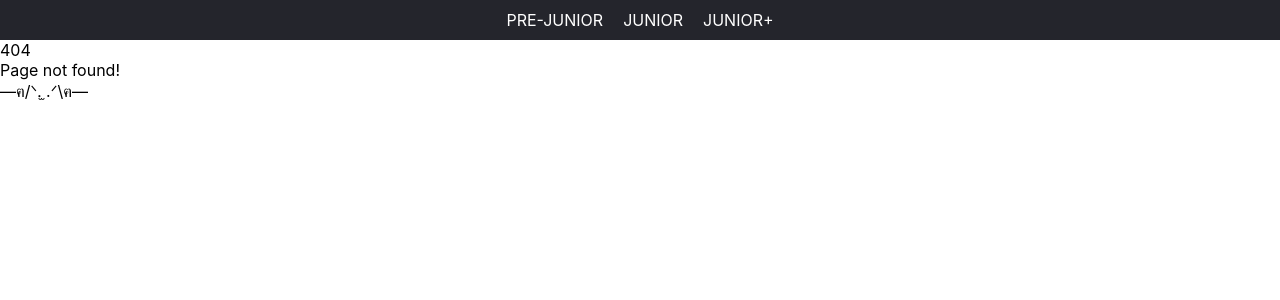
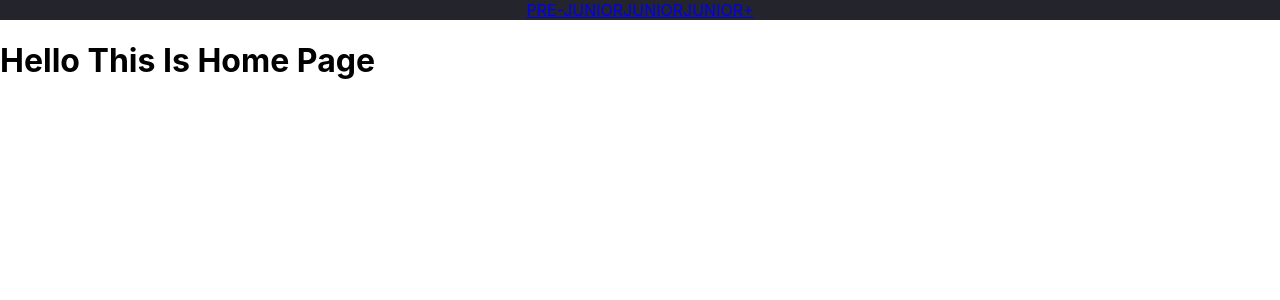
Before and after one commit to aliakseikulba/react-edu-tasks, a React (Create React App) app: page / in a window 1280 px wide. Before the commit this address had no page. Shown: the top 300 px of the page. Built offline with nearby package versions, Linux system fonts and the light colour scheme.

Commit message:
add home page

```diff
--- a/src/p2-homeworks/h5/Header.tsx
+++ b/src/p2-homeworks/h5/Header.tsx
@@ -1,12 +1,14 @@
 import React from 'react'
 import s from './Header.module.css'
+import {Link} from 'react-router-dom';
+import {PATH} from './PageRoutes';
 
 function Header() {
     return (
         <div className={s.navigation}>
-          <div>PRE-JUNIOR</div>
-          <div>JUNIOR</div>
-          <div>JUNIOR+</div>
+          <Link to={PATH.PRE_JUNIOR}>PRE-JUNIOR</Link>
+          <Link to={PATH.JUNIOR}>JUNIOR</Link>
+          <Link to={PATH.JUNIOR_PLUS}>JUNIOR+</Link>
         </div>
     )
 }
--- a/src/p2-homeworks/h5/PageRoutes.tsx
+++ b/src/p2-homeworks/h5/PageRoutes.tsx
@@ -1,10 +1,10 @@
 import React from 'react';
 import {Routes, Route} from 'react-router-dom'
-
 import {PreJunior} from './pages/PreJunior/PreJunior';
 import {Junior} from './pages/Junior/Junior';
 import {JuniorPlus} from './pages/JuniorPlus/JuniorPlus';
 import {Error404} from './pages/Error404/Error404';
+import {HomePage} from './pages/HomePage/HomePage';
 
 export const PATH = {
   PRE_JUNIOR: '/pre-junior',
@@ -16,6 +16,7 @@ export function PageRoutes() {
   return (
     <div>
       <Routes>
+        <Route path="/" element={<HomePage />}/>
         <Route path={PATH.PRE_JUNIOR} element={<PreJunior />}/>
         <Route path={PATH.JUNIOR} element={<Junior />}/>
         <Route path={PATH.JUNIOR_PLUS} element={<JuniorPlus />}/>
--- a/src/p2-homeworks/h5/pages/Error404/Error404.tsx
+++ b/src/p2-homeworks/h5/pages/Error404/Error404.tsx
@@ -1,4 +1,5 @@
 import React from 'react';
+import {Link} from 'react-router-dom';
 
 export function Error404() {
   return (
@@ -6,6 +7,7 @@ export function Error404() {
       <div>404</div>
       <div>Page not found!</div>
       <div>—ฅ/ᐠ.̫ .ᐟ\ฅ—</div>
+      <Link to='/'>GO HOME</Link>
     </div>
   );
 }
--- /dev/null
+++ b/src/p2-homeworks/h5/pages/HomePage/HomePage.tsx
@@ -0,0 +1,9 @@
+import React from 'react';
+
+export const HomePage = () => {
+  return (
+    <div>
+      <h1>Hello This Is Home Page</h1>
+    </div>
+  );
+};
--- a/src/p2-homeworks/h5/pages/Junior/Junior.tsx
+++ b/src/p2-homeworks/h5/pages/Junior/Junior.tsx
@@ -3,7 +3,7 @@ import React from 'react';
 export const Junior = () => {
   return (
     <div>
-
+      <h1>JUNIOR PAGE</h1>
     </div>
   );
 };
--- a/src/p2-homeworks/h5/pages/JuniorPlus/JuniorPlus.tsx
+++ b/src/p2-homeworks/h5/pages/JuniorPlus/JuniorPlus.tsx
@@ -3,7 +3,7 @@ import React from 'react';
 export const JuniorPlus = () => {
   return (
     <div>
-
+      <h1>JUNIOR-PLUS PAGE</h1>
     </div>
   );
 };
--- /dev/null
+++ b/src/p2-homeworks/h5/pages/PreJunior/PreJunior.module.css
@@ -0,0 +1,11 @@
+.wrapper {
+    margin: 0 auto;
+    width: 1200px;
+    display: flex;
+    flex-direction: column;
+    align-items: center;
+}
+
+.wrapper>div {
+    margin-top: 20px;
+}
--- a/src/p2-homeworks/h5/pages/PreJunior/PreJunior.tsx
+++ b/src/p2-homeworks/h5/pages/PreJunior/PreJunior.tsx
@@ -1,4 +1,5 @@
 import React from 'react';
+import s from './PreJunior.module.css'
 import HW1 from '../../../h1/HW1';
 import HW2 from '../../../h2/HW2';
 import HW3 from '../../../h3/HW3';
@@ -6,11 +7,15 @@ import HW4 from '../../../h4/HW4';
 
 export function PreJunior() {
   return (
-    <div>
-      <HW1/>
-      <HW2/>
-      <HW3/>
-      <HW4/>
+    <div className={s.wrapper}>
+      <div><HW1/></div>
+      <div><HW2/></div>
+      <div><HW3/></div>
+      <div><HW4/></div>
+
+
+
+
       {/*<HW6/>*/}
 
     </div>
```
Also changed, not shown: src/p2-homeworks/h5/pages/Error404/Error404.module.css (added), src/p2-homeworks/h5/pages/Junior/Junior.module.css (added), src/p2-homeworks/h5/pages/JuniorPlus/JuniorPlus.module.css (added).
